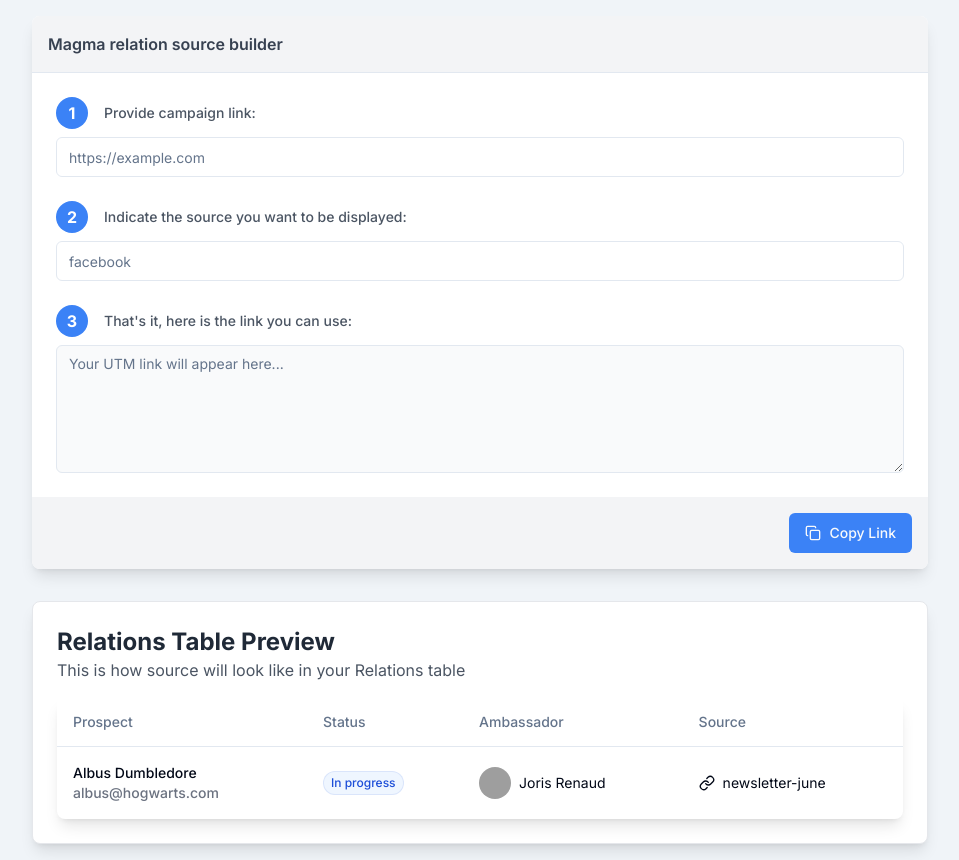
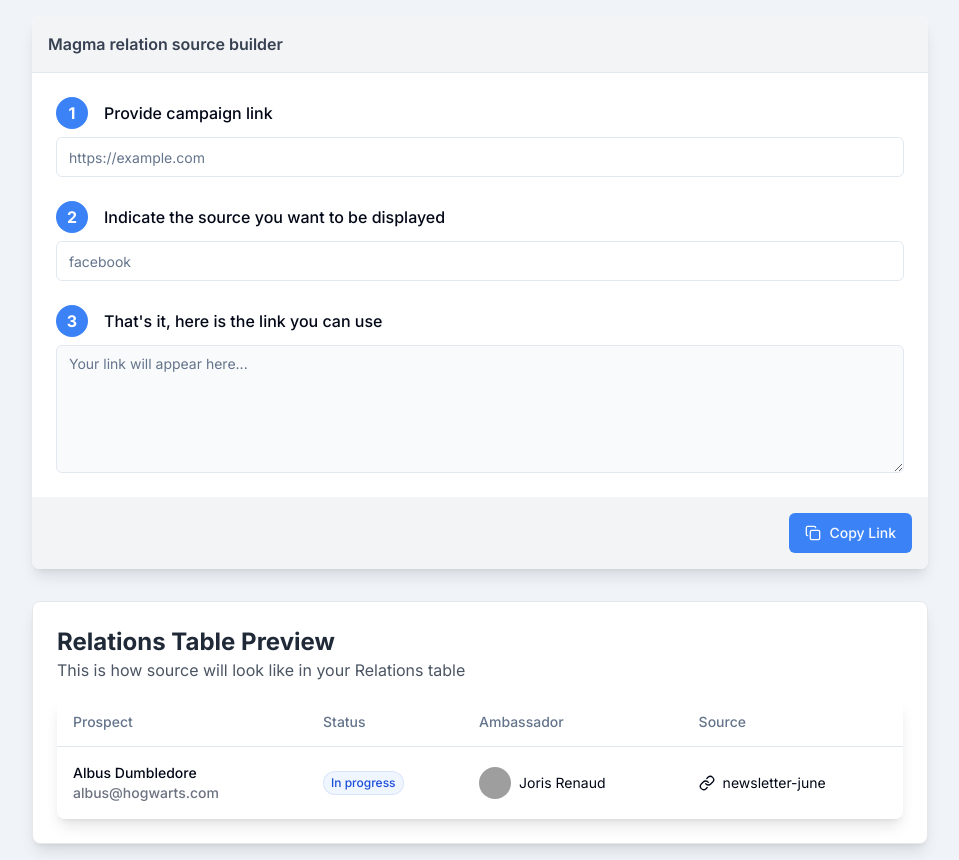
Before and after one commit to magma-app/utm-builder, a Next.js app: page / in a window 1280 px wide. Shown: the whole page, without its empty margins (160-1119 px from the left). Built offline with nearby package versions, Linux system fonts and the light colour scheme; grey boxes are pictures that could not be loaded.

Commit message:
changed text and size

```diff
--- a/src/app/page.tsx
+++ b/src/app/page.tsx
@@ -54,7 +54,7 @@ export default function UTMBuilder() {
             <div className="space-y-2">
               <div className="flex items-center space-x-4">
                 <div className="flex-shrink-0 w-8 h-8 bg-blue-500 text-white rounded-full flex items-center justify-center font-bold">1</div>
-                <Label htmlFor="pageUrl" className="block text-gray-600">Provide campaign link:</Label>
+                <Label htmlFor="pageUrl" className="block text-base">Provide campaign link</Label>
               </div>
               <Input
                 id="pageUrl"
@@ -67,7 +67,7 @@ export default function UTMBuilder() {
             <div className="space-y-2">
               <div className="flex items-center space-x-4">
                 <div className="flex-shrink-0 w-8 h-8 bg-blue-500 text-white rounded-full flex items-center justify-center font-bold">2</div>
-                <Label htmlFor="source" className="block text-gray-600">Indicate the source you want to be displayed:</Label>
+                <Label htmlFor="source" className="block text-base">Indicate the source you want to be displayed</Label>
               </div>
               <Input
                 id="source"
@@ -80,14 +80,14 @@ export default function UTMBuilder() {
             <div className="space-y-2">
               <div className="flex items-center space-x-4">
                 <div className="flex-shrink-0 w-8 h-8 bg-blue-500 text-white rounded-full flex items-center justify-center font-bold">3</div>
-                <Label htmlFor="finalUrl" className="block text-gray-600">That's it, here is the link you can use:</Label>
+                <Label htmlFor="finalUrl" className="block text-base">That&apos;s it, here is the link you can use</Label>
               </div>
               <Textarea
                 id="finalUrl"
                 value={finalUrl}
                 readOnly
                 className="w-full h-32 bg-gray-50 text-sm mt-2"
-                placeholder="Your UTM link will appear here..."
+                placeholder="Your link will appear here..."
               />
             </div>
           </div>
```
